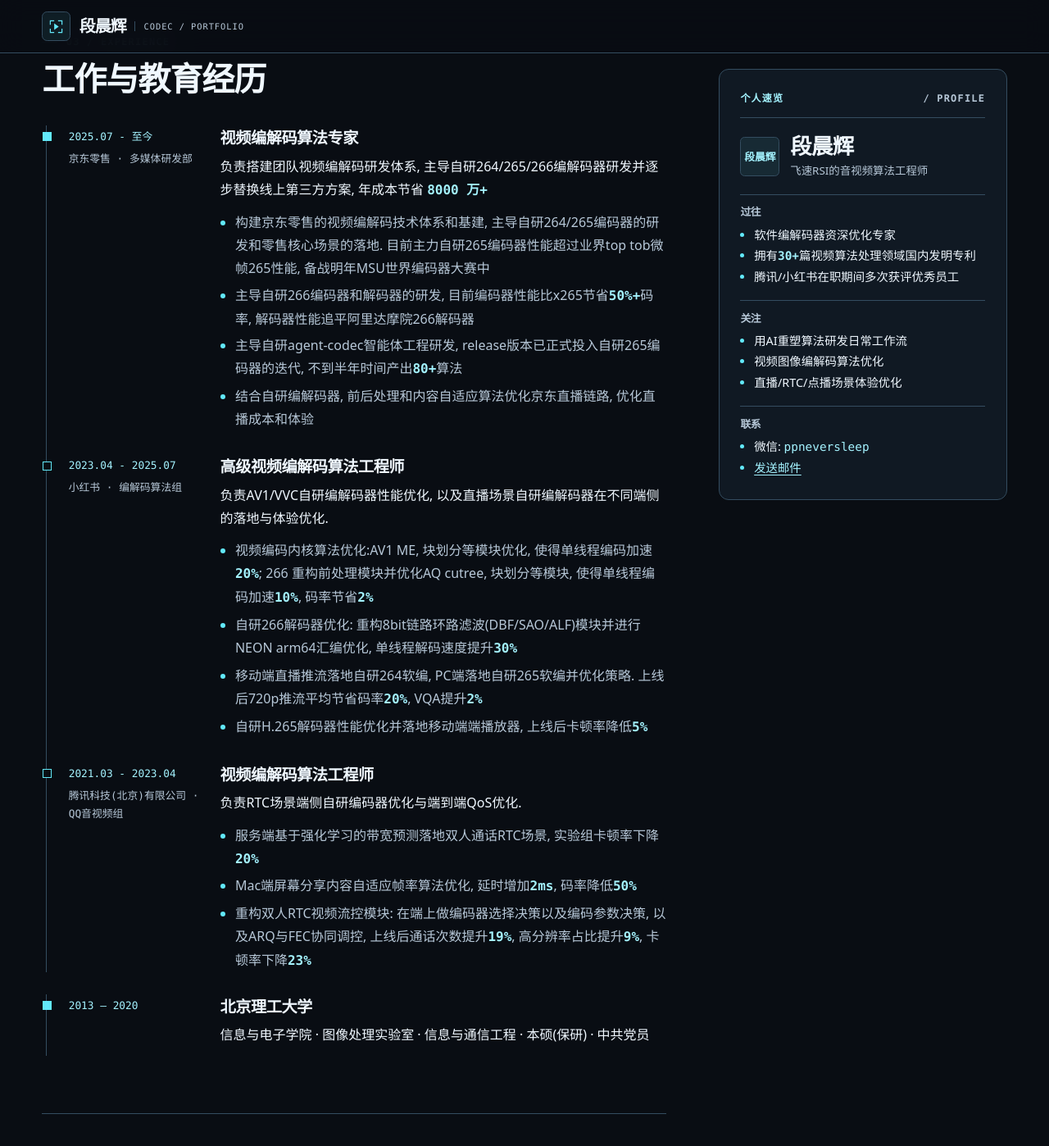
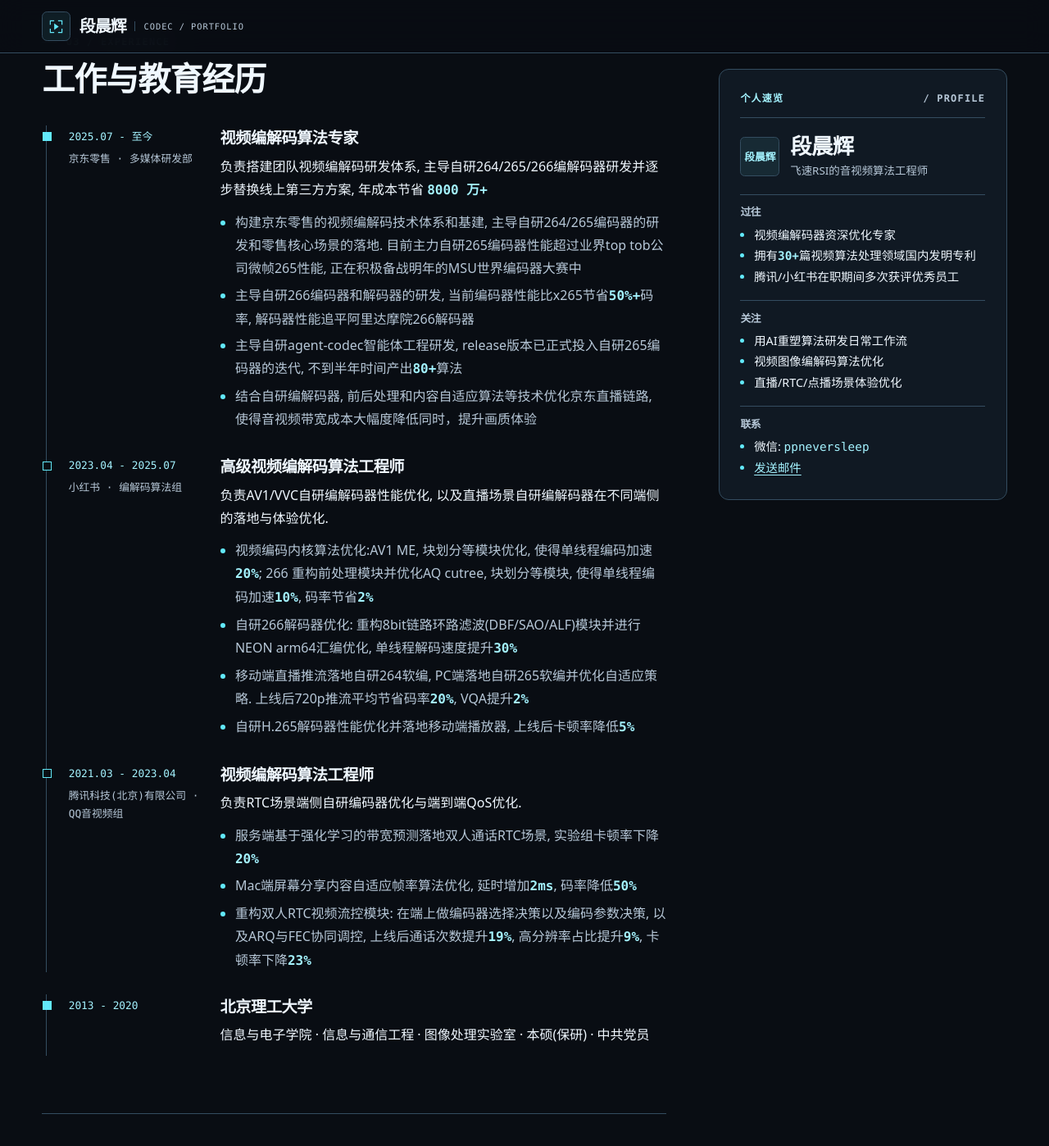
Before and after one commit to bitchenhui/bitchenhui.github.io, a Jekyll site: the page built from index.html, in a window 1280 px wide and 1400 px high, scrolled down 1128 px. Shown: the whole window at 82% size. Built offline with Jekyll 4.4.1, drawn with Linux system fonts in a browser that asks for light colours.

Commit message:
chore: refresh experience wording, honor title and skill description

```diff
--- a/_data/education.yml
+++ b/_data/education.yml
@@ -1,4 +1,4 @@
 # 教育背景, 按时间倒序.
-- period: "2013 – 2020"
+- period: "2013 - 2020"
   school: "北京理工大学"
-  detail: "信息与电子学院 · 图像处理实验室 · 信息与通信工程 · 本硕(保研) · 中共党员"
+  detail: "信息与电子学院 · 信息与通信工程 · 图像处理实验室 · 本硕(保研) · 中共党员"
--- a/_data/experience.yml
+++ b/_data/experience.yml
@@ -5,10 +5,10 @@
   role: "视频编解码算法专家"
   summary: "负责搭建团队视频编解码研发体系, 主导自研264/265/266编解码器研发并逐步替换线上第三方方案, 年成本节省 8000 万+"
   highlights:
-    - "构建京东零售的视频编解码技术体系和基建, 主导自研264/265编码器的研发和零售核心场景的落地. 目前主力自研265编码器性能超过业界top tob微帧265性能, 备战明年MSU世界编码器大赛中"
-    - "主导自研266编码器和解码器的研发, 目前编码器性能比x265节省50%+码率, 解码器性能追平阿里达摩院266解码器"
+    - "构建京东零售的视频编解码技术体系和基建, 主导自研264/265编码器的研发和零售核心场景的落地. 目前主力自研265编码器性能超过业界top tob公司微帧265性能, 正在积极备战明年的MSU世界编码器大赛中"
+    - "主导自研266编码器和解码器的研发, 当前编码器性能比x265节省50%+码率, 解码器性能追平阿里达摩院266解码器"
     - "主导自研agent-codec智能体工程研发, release版本已正式投入自研265编码器的迭代, 不到半年时间产出80+算法"
-    - "结合自研编解码器, 前后处理和内容自适应算法优化京东直播链路, 优化直播成本和体验"
+    - "结合自研编解码器, 前后处理和内容自适应算法等技术优化京东直播链路, 使得音视频带宽成本大幅度降低同时，提升画质体验"
 
 - period: "2023.04 - 2025.07"
   org: "小红书 · 编解码算法组"
@@ -17,8 +17,8 @@
   highlights:
     - "视频编码内核算法优化:AV1 ME, 块划分等模块优化, 使得单线程编码加速20%; 266 重构前处理模块并优化AQ cutree, 块划分等模块, 使得单线程编码加速10%, 码率节省2%"
     - "自研266解码器优化: 重构8bit链路环路滤波(DBF/SAO/ALF)模块并进行NEON arm64汇编优化, 单线程解码速度提升30%"
-    - "移动端直播推流落地自研264软编, PC端落地自研265软编并优化策略. 上线后720p推流平均节省码率20%, VQA提升2%"
-    - "自研H.265解码器性能优化并落地移动端端播放器, 上线后卡顿率降低5%"
+    - "移动端直播推流落地自研264软编, PC端落地自研265软编并优化自适应策略. 上线后720p推流平均节省码率20%, VQA提升2%"
+    - "自研H.265解码器性能优化并落地移动端播放器, 上线后卡顿率降低5%"
 
 - period: "2021.03 - 2023.04"
   org: "腾讯科技(北京)有限公司 · QQ音视频组"
--- a/_data/honors.yml
+++ b/_data/honors.yml
@@ -1,4 +1,4 @@
 # 荣誉与专利等可公开条目.
-- "软件编解码器资深优化专家"
+- "视频编解码器资深优化专家"
 - "拥有30+篇视频算法处理领域国内发明专利"
 - "腾讯/小红书在职期间多次获评优秀员工"
```
